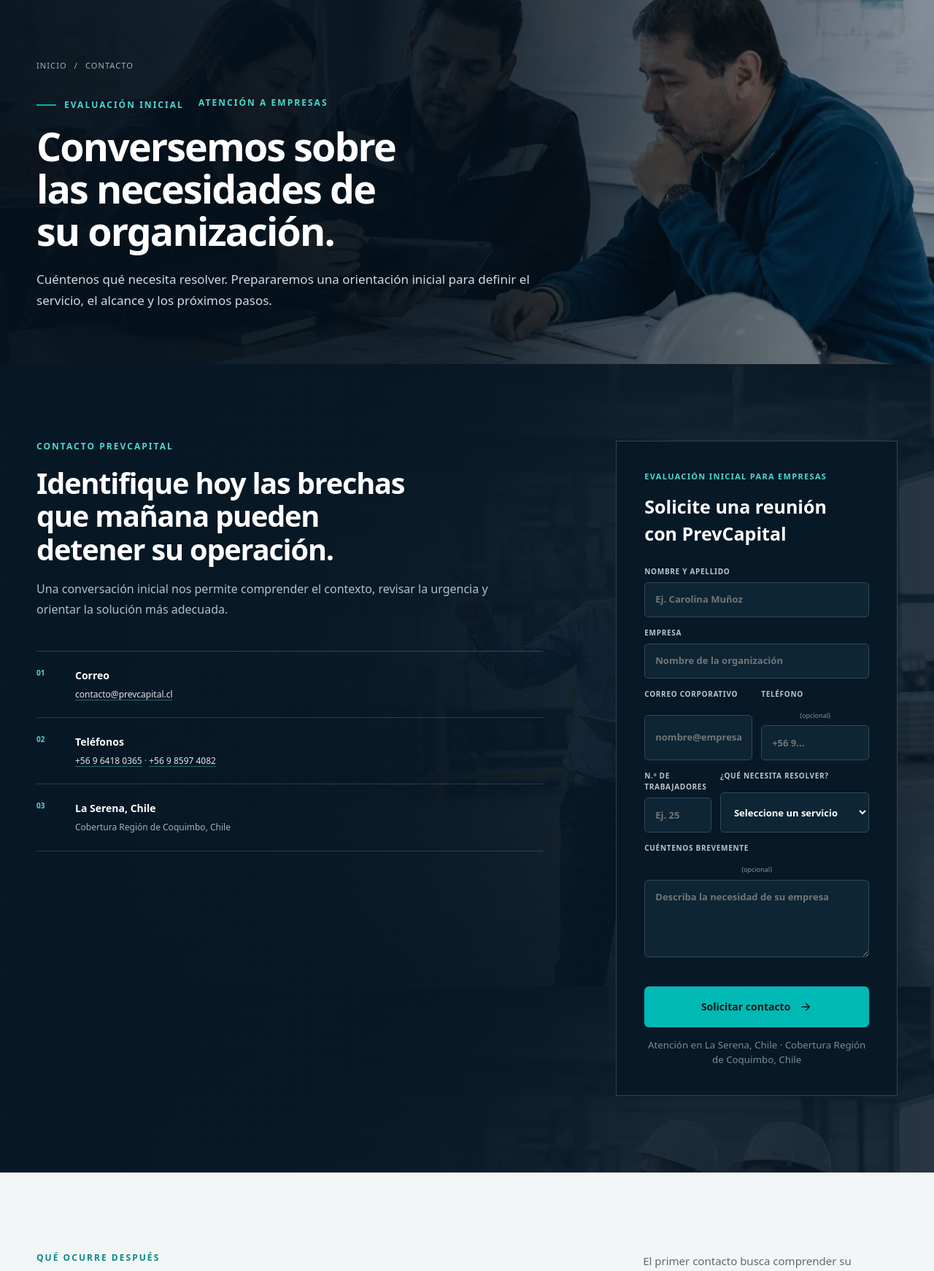
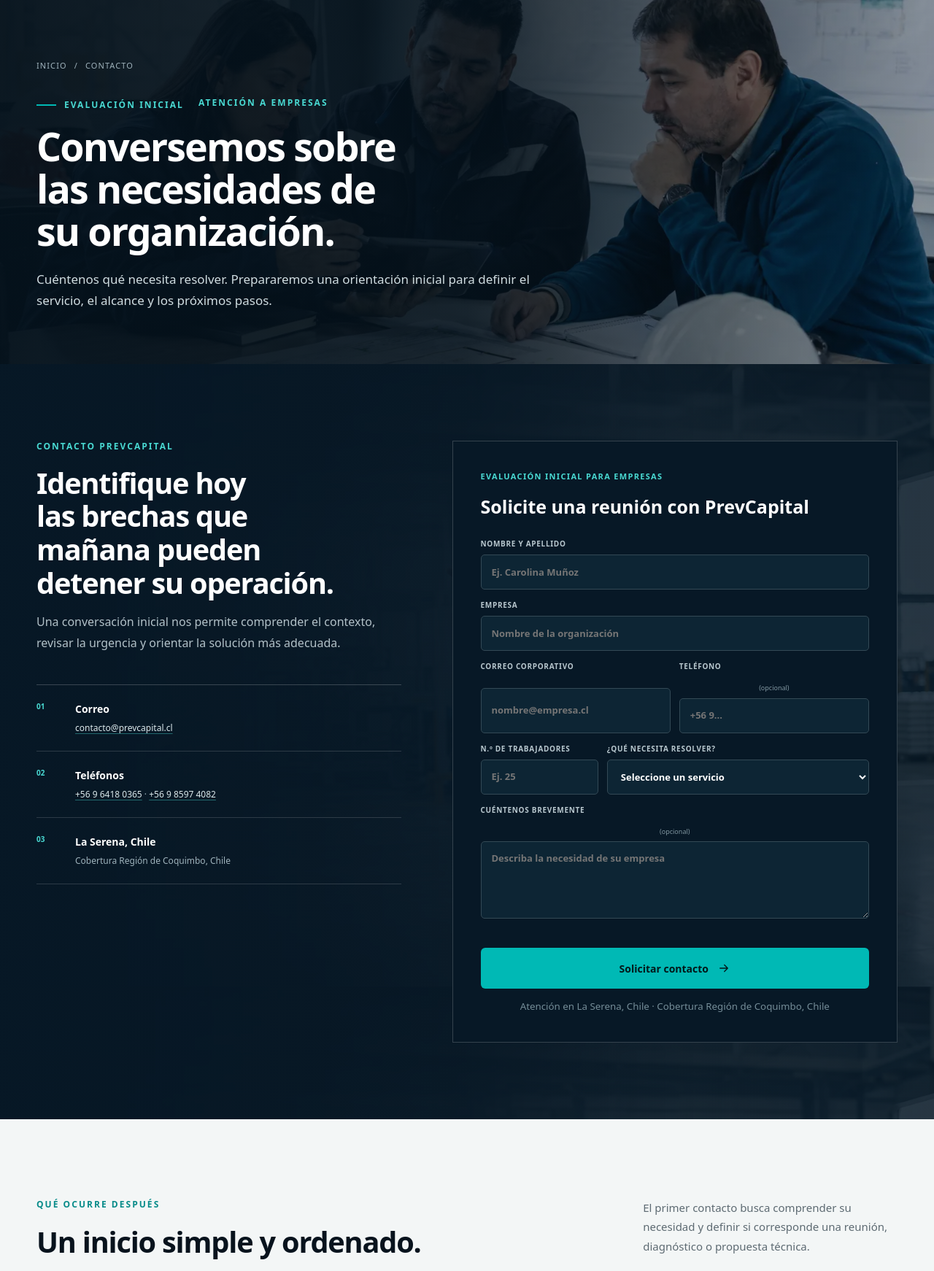
Before and after one commit to erwinislasegura/prevcapital, a PHP site: page /contacto in a window 1280 px wide. Shown: the part 122-1864 px from the top of the page at 73% size. Run offline with PHP 8.4, Linux system fonts and the light colour scheme.

Commit message:
Amplía formulario público de contacto

```diff
--- a/assets/css/app.css
+++ b/assets/css/app.css
@@ -326,6 +326,9 @@ footer { background:#050e15; color:#81929b; }
 .values-detail__grid h3 { margin:45px 0 12px; font-size:19px; }
 .values-detail__grid p { margin:0; color:var(--muted); font-size:13px; line-height:1.7; }
 .contact--page { background:linear-gradient(90deg,rgba(7,24,38,.99),rgba(7,24,38,.86)),url('../images/hero-industrial.webp') center/cover fixed; }
+@media (min-width:901px) {
+  .contact--page .contact__grid { grid-template-columns:minmax(0,.9fr) minmax(540px,1.1fr); gap:70px; }
+}
 .contact__intro { align-self:start; }
 .contact-points { margin-top:42px; border-top:1px solid rgba(255,255,255,.2); }
 .contact-points article { padding:22px 0; display:grid; grid-template-columns:35px 1fr; gap:18px; border-bottom:1px solid rgba(255,255,255,.15); }
```
